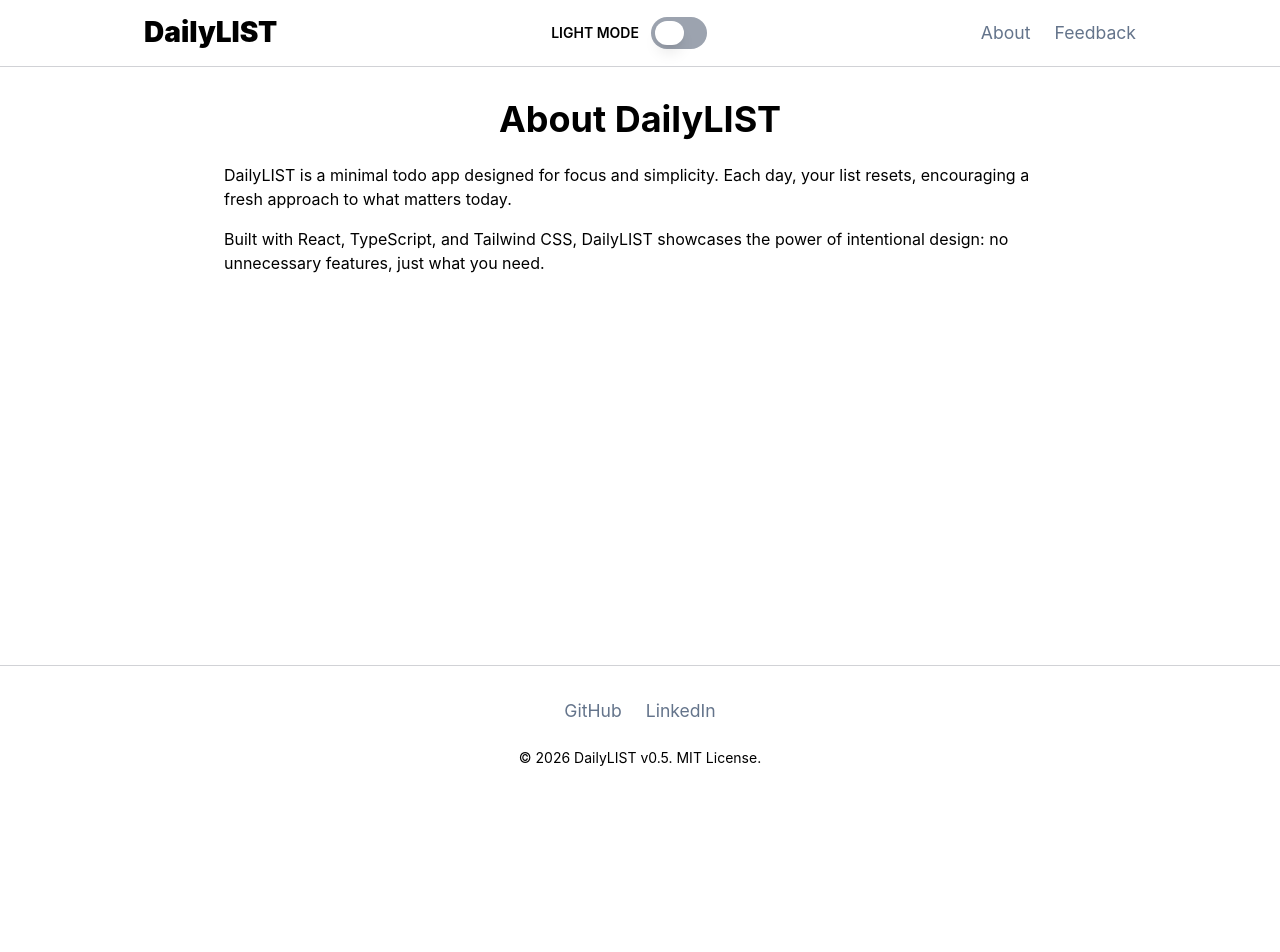
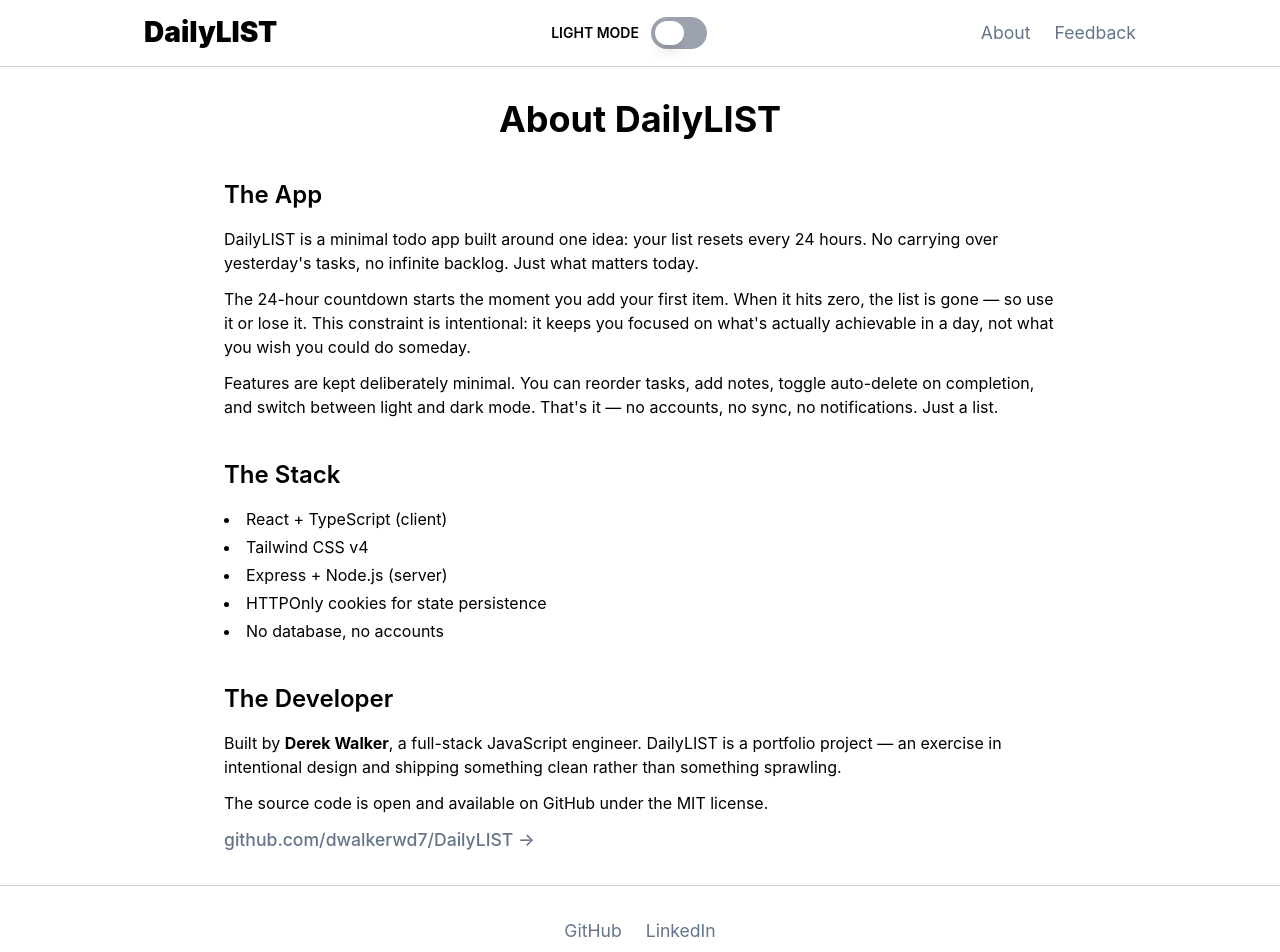
Before and after one commit to dwalkerwd7/DailyLIST, a React (Vite) app in the folder client/: page /about in a window 1280 px wide. Shown: the top 952 px of the page. Before the commit the page ends 800 px from the top, so only its background shows below. Built offline with nearby package versions, Linux system fonts and the light colour scheme.

Commit message:
updated About page

```diff
--- a/client/src/pages/About.tsx
+++ b/client/src/pages/About.tsx
@@ -1,22 +1,68 @@
 export default function About() {
   return (
     <main className="mx-auto max-w-4xl flex-1 px-4 py-8 sm:px-6 lg:px-8">
-      <div className="space-y-6">
+      <div className="space-y-10">
         <h1 className="text-4xl font-bold text-primary-text text-center">
           About DailyLIST
         </h1>
-        <div className="space-y-4 text-primary-text">
-          <p>
-            DailyLIST is a minimal todo app designed for focus and simplicity.
-            Each day, your list resets, encouraging a fresh approach to what
-            matters today.
-          </p>
-          <p>
-            Built with React, TypeScript, and Tailwind CSS, DailyLIST showcases
-            the power of intentional design: no unnecessary features, just what
-            you need.
-          </p>
-        </div>
+
+        <section className="space-y-4">
+          <h2 className="text-2xl font-semibold text-primary-text">The App</h2>
+          <div className="space-y-3 text-primary-text">
+            <p>
+              DailyLIST is a minimal todo app built around one idea: your list
+              resets every 24 hours. No carrying over yesterday's tasks, no
+              infinite backlog. Just what matters today.
+            </p>
+            <p>
+              The 24-hour countdown starts the moment you add your first item.
+              When it hits zero, the list is gone — so use it or lose it. This
+              constraint is intentional: it keeps you focused on what's actually
+              achievable in a day, not what you wish you could do someday.
+            </p>
+            <p>
+              Features are kept deliberately minimal. You can reorder tasks,
+              add notes, toggle auto-delete on completion, and switch between
+              light and dark mode. That's it — no accounts, no sync, no
+              notifications. Just a list.
+            </p>
+          </div>
+        </section>
+
+        <section className="space-y-4">
+          <h2 className="text-2xl font-semibold text-primary-text">The Stack</h2>
+          <ul className="list-disc list-inside space-y-1 text-primary-text">
+            <li>React + TypeScript (client)</li>
+            <li>Tailwind CSS v4</li>
+            <li>Express + Node.js (server)</li>
+            <li>HTTPOnly cookies for state persistence</li>
+            <li>No database, no accounts</li>
+          </ul>
+        </section>
+
+        <section className="space-y-4">
+          <h2 className="text-2xl font-semibold text-primary-text">The Developer</h2>
+          <div className="space-y-3 text-primary-text">
+            <p>
+              Built by <strong>Derek Walker</strong>, a full-stack JavaScript
+              engineer. DailyLIST is a portfolio project — an exercise in
+              intentional design and shipping something clean rather than
+              something sprawling.
+            </p>
+            <p>
+              The source code is open and available on GitHub under the MIT
+              license.
+            </p>
+            <a
+              href="https://github.com/dwalkerwd7/DailyLIST"
+              target="_blank"
+              rel="noopener noreferrer"
+              className="inline-block text-link hover:text-link-hover transition-colors font-medium"
+            >
+              github.com/dwalkerwd7/DailyLIST →
+            </a>
+          </div>
+        </section>
       </div>
     </main>
   );
```
